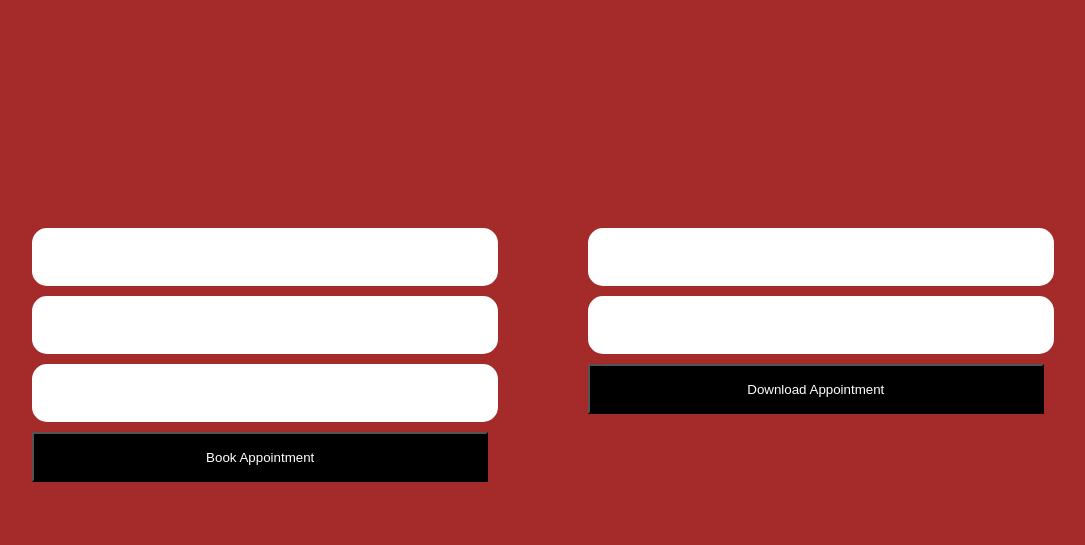
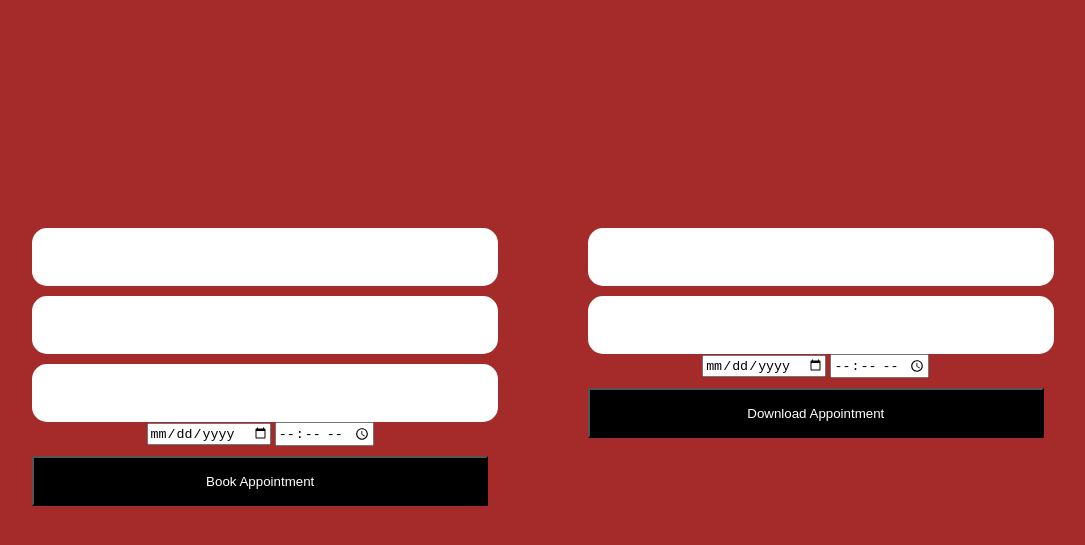
Before and after one commit to GDSCASECBE/appointmentScheduler, a plain HTML site: page index.html in a window 1280 px wide. Shown: the part 5-550 px from the top of the page, without its empty margins (102-1187 px from the left). Drawn offline with Linux system fonts and the light colour scheme.

Commit message:
date and time html

```diff
--- a/index.html
+++ b/index.html
@@ -12,12 +12,16 @@
             <input id="name1" class="nm1" type="text">
             <input id="appnt1" class="em1" type="number">
             <input id="unq1" class="pw1" type="password">
+            <input id="date1" class="dt1" type="date" placeholder="Date">
+            <input id="time1" class="tm1" type="time" placeholder="Time">
             <button type="submit" class="sbtn" id="sbtn1">Book Appointment</button>
         </form>
 
         <form id="contactForm2" style="margin-left: 100px; margin-top: 200px;" class="formClct">
             <input id="name2" class="nm1" type="text">
             <input id="unq2" class="pw1" type="password">
+            <input id="date2" class="dt2" type="date" placeholder="Date">
+            <input id="time2" class="tm2" type="time" placeholder="Time">
             <button type="submit" class="sbtn" id="sbtn2">Download Appointment</button>
         </form>
     </div>
```
